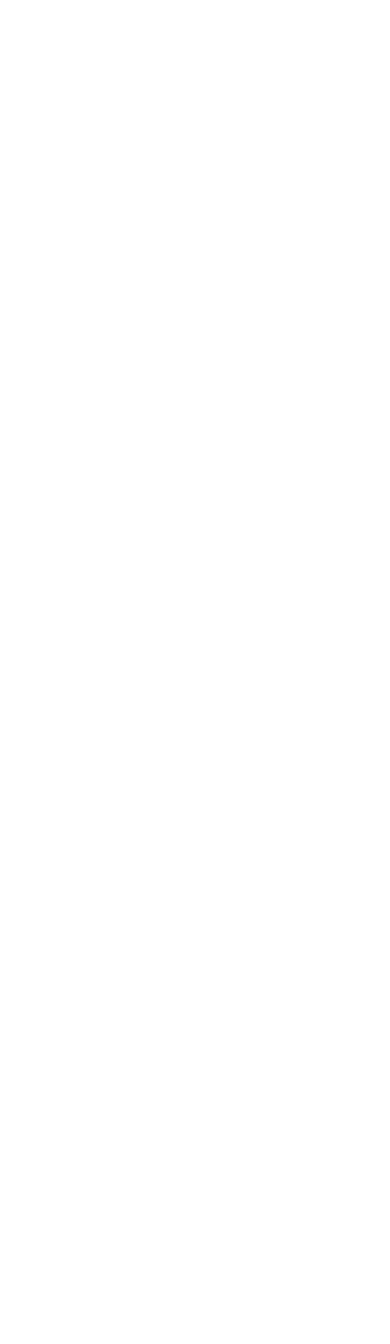
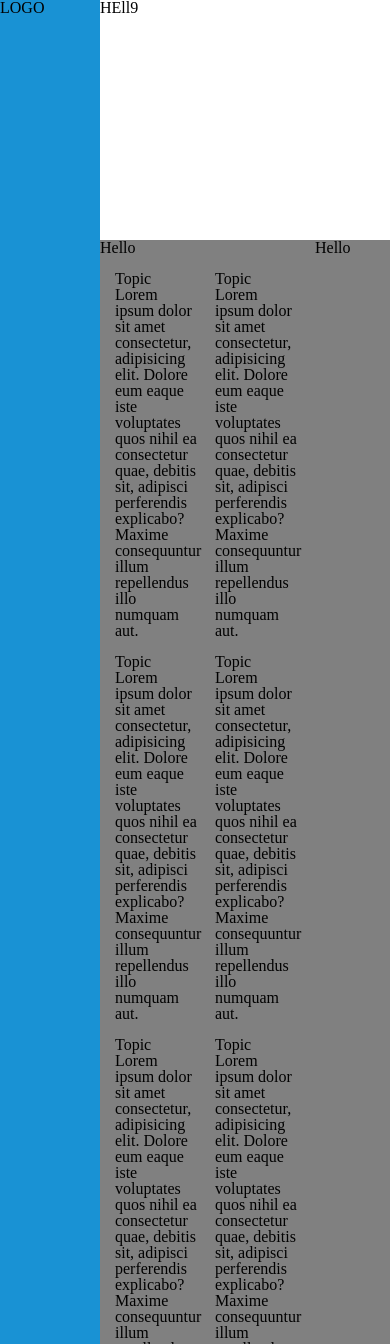
Before and after one commit to littlee5521/admin-dashboard, a plain HTML site: page index.html in a window 390 px wide. Shown: the top 1344 px of the page. Before the commit the page ends 844 px from the top, so only its background shows below. Drawn offline with Linux system fonts and the light colour scheme.

Commit message:
Layout finished need updates- responsive finised?

```diff
--- /dev/null
+++ b/css/reset.css
@@ -0,0 +1,48 @@
+/* http://meyerweb.com/eric/tools/css/reset/
+   v2.0 | 20110126
+   License: none (public domain)
+*/
+
+html, body, div, span, applet, object, iframe,
+h1, h2, h3, h4, h5, h6, p, blockquote, pre,
+a, abbr, acronym, address, big, cite, code,
+del, dfn, em, img, ins, kbd, q, s, samp,
+small, strike, strong, sub, sup, tt, var,
+b, u, i, center,
+dl, dt, dd, ol, ul, li,
+fieldset, form, label, legend,
+table, caption, tbody, tfoot, thead, tr, th, td,
+article, aside, canvas, details, embed,
+figure, figcaption, footer, header, hgroup,
+menu, nav, output, ruby, section, summary,
+time, mark, audio, video {
+	margin: 0;
+	padding: 0;
+	border: 0;
+	font-size: 100%;
+	font: inherit;
+	vertical-align: baseline;
+}
+/* HTML5 display-role reset for older browsers */
+article, aside, details, figcaption, figure,
+footer, header, hgroup, menu, nav, section {
+	display: block;
+}
+body {
+	line-height: 1;
+}
+ol, ul {
+	list-style: none;
+}
+blockquote, q {
+	quotes: none;
+}
+blockquote:before, blockquote:after,
+q:before, q:after {
+	content: '';
+	content: none;
+}
+table {
+	border-collapse: collapse;
+	border-spacing: 0;
+}
--- a/css/sass.scss
+++ b/css/sass.scss
@@ -0,0 +1,67 @@
+body {
+  background-color: black;
+  height: 100vh;
+}
+
+/*///////////////////////    Container       //////////////////////////////////////
+///////////////////////////////////////////////////////////////////////*/
+.container {
+  display: grid;
+  grid-template-columns: minmax(100px, 1fr) 6fr;
+  grid-template-rows: 1fr 5fr;
+  height: 100%;
+}
+
+/*///////////////////////    Header      //////////////////////////////////////
+///////////////////////////////////////////////////////////////////////*/
+
+.header {
+  background-color: white;
+}
+
+.header__display {
+  display: grid;
+  grid-template-columns: 3fr 2fr;
+  grid-template-rows: repeat(2, minmax(120px, 1fr));
+}
+
+/*///////////////////////    Dashboard       //////////////////////////////////////
+///////////////////////////////////////////////////////////////////////*/
+
+.dashboard {
+  grid-row: span 2;
+  background-color: #1992d4;
+  display: grid;
+  grid-template-columns: 1fr;
+  grid-template-rows: 8.3% 36%;
+}
+
+.dashboard__element {
+  display: grid;
+  gap: 10px;
+  grid-template-columns: repeat(2, minmax(100px, 1fr));
+}
+
+@media (max-width: 1099px) {
+  i {
+    display: none;
+  }
+}
+
+/*///////////////////////    Projects       //////////////////////////////////////
+///////////////////////////////////////////////////////////////////////*/
+
+.projects {
+  background-color: gray;
+  display: grid;
+  grid-template-columns: 3fr minmax(75px, 1fr);
+  grid-template-rows: 0.1fr;
+  gap: 15px;
+}
+
+.project__post {
+  display: grid;
+  gap: 15px;
+  grid-template-columns: repeat(auto-fit, minmax(70px, 1fr));
+  margin-left: 15px;
+}
--- a/index.html
+++ b/index.html
@@ -5,8 +5,87 @@
     <meta http-equiv="X-UA-Compatible" content="IE=edge" />
     <meta name="viewport" content="width=device-width, initial-scale=1.0" />
     <title>Document</title>
+    <link rel="stylesheet" href="css/reset.css" />
     <link rel="stylesheet" href="css/style.css" />
     <script src="js/script.js" defer></script>
   </head>
-  <body></body>
+  <body>
+    <div class="container">
+      <div class="dashboard">
+        <div class="dashboard__element">
+          <i>PLaceholder</i>
+          <p>LOGO</p>
+        </div>
+        <div class="dashboard__element"></div>
+        <div class="dashboard__element"></div>
+      </div>
+      <div class="header header__display">
+        <div class="header header__search"><h1>HEll9</h1></div>
+        <div class="header header__profile"></div>
+        <div class="header header__welcome"></div>
+        <div class="header header__options"></div>
+      </div>
+      <div class="projects">
+        <h1>Hello</h1>
+        <h1>Hello</h1>
+        <div class="project__post">
+          <div class="project__card">
+            <h1>Topic</h1>
+            <p>
+              Lorem ipsum dolor sit amet consectetur, adipisicing elit. Dolore
+              eum eaque iste voluptates quos nihil ea consectetur quae, debitis
+              sit, adipisci perferendis explicabo? Maxime consequuntur illum
+              repellendus illo numquam aut.
+            </p>
+          </div>
+          <div class="project__card">
+            <h1>Topic</h1>
+            <p>
+              Lorem ipsum dolor sit amet consectetur, adipisicing elit. Dolore
+              eum eaque iste voluptates quos nihil ea consectetur quae, debitis
+              sit, adipisci perferendis explicabo? Maxime consequuntur illum
+              repellendus illo numquam aut.
+            </p>
+          </div>
+          <div class="project__card">
+            <h1>Topic</h1>
+            <p>
+              Lorem ipsum dolor sit amet consectetur, adipisicing elit. Dolore
+              eum eaque iste voluptates quos nihil ea consectetur quae, debitis
+              sit, adipisci perferendis explicabo? Maxime consequuntur illum
+              repellendus illo numquam aut.
+            </p>
+          </div>
+          <div class="project__card">
+            <h1>Topic</h1>
+            <p>
+              Lorem ipsum dolor sit amet consectetur, adipisicing elit. Dolore
+              eum eaque iste voluptates quos nihil ea consectetur quae, debitis
+              sit, adipisci perferendis explicabo? Maxime consequuntur illum
+              repellendus illo numquam aut.
+            </p>
+          </div>
+          <div class="project__card">
+            <h1>Topic</h1>
+            <p>
+              Lorem ipsum dolor sit amet consectetur, adipisicing elit. Dolore
+              eum eaque iste voluptates quos nihil ea consectetur quae, debitis
+              sit, adipisci perferendis explicabo? Maxime consequuntur illum
+              repellendus illo numquam aut.
+            </p>
+          </div>
+          <div class="project__card">
+            <h1>Topic</h1>
+            <p>
+              Lorem ipsum dolor sit amet consectetur, adipisicing elit. Dolore
+              eum eaque iste voluptates quos nihil ea consectetur quae, debitis
+              sit, adipisci perferendis explicabo? Maxime consequuntur illum
+              repellendus illo numquam aut.
+            </p>
+          </div>
+        </div>
+        <div class="project__announcemnts"></div>
+      </div>
+    </div>
+  </body>
 </html>
```
Also changed, not shown: css/style.css, 1 other file.
